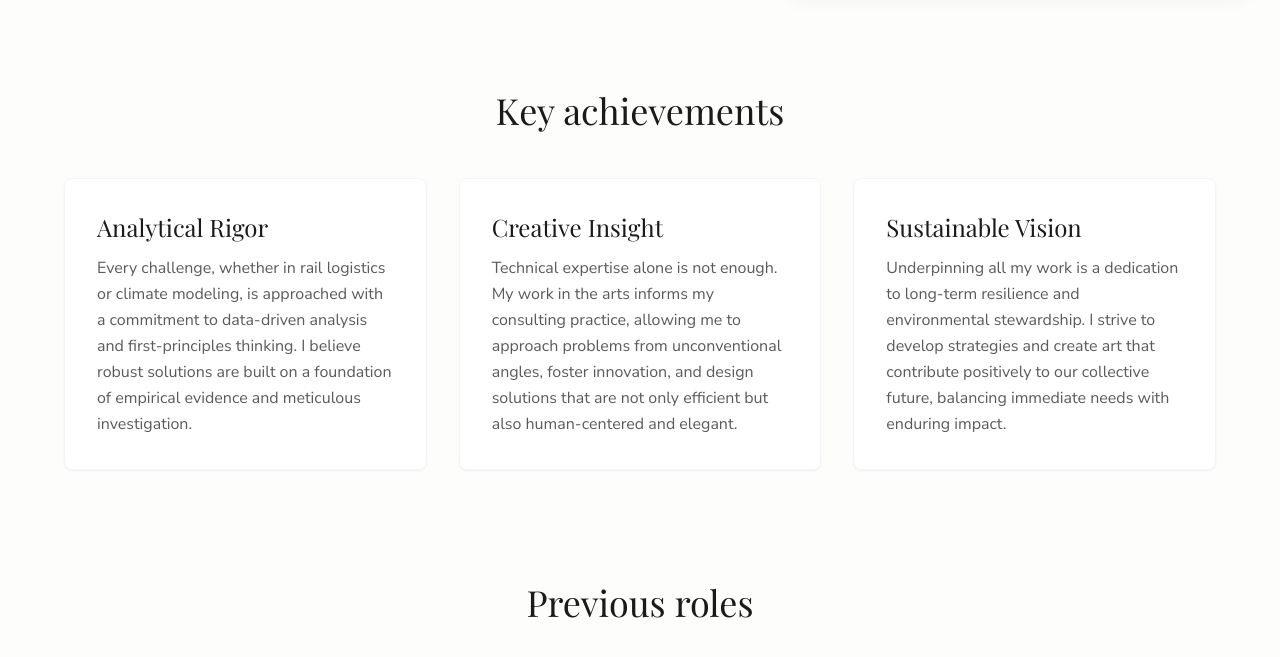
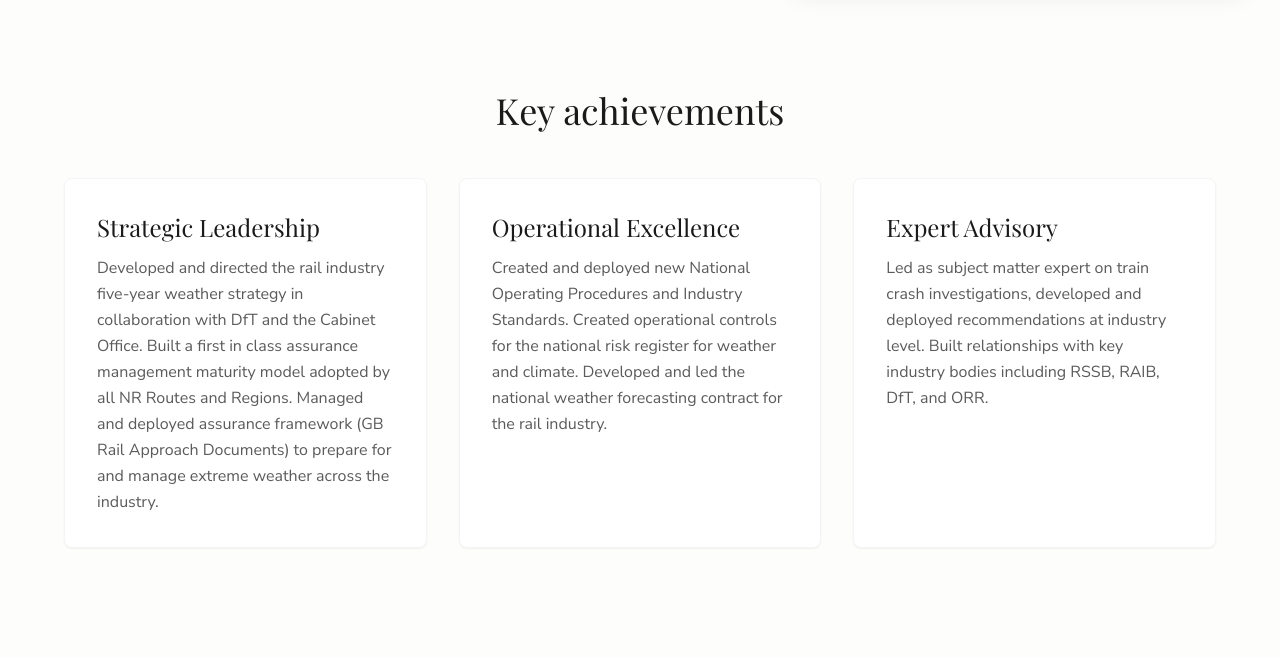
Before and after one commit to 015x/bhrail, a plain HTML site: page index.html in a window 1280 px wide. Shown: the part 612-1269 px from the top of the page. Drawn offline with nearby package versions, Linux system fonts and the light colour scheme; a web font is replaced by a local one.

Commit message:
Update index.html

```diff
--- a/index.html
+++ b/index.html
@@ -95,21 +95,21 @@ performance, safety, and resilience, delivering a safer railway for passengers a
     <h2 class="font-serif text-4xl text-text-primary text-center mb-12">Key achievements</h2>
     <div class="grid md:grid-cols-3 gap-8 max-w-6xl mx-auto">
         <div class="bg-white p-8 rounded-lg shadow-sm border border-gray-100">
-                      <h3 class="font-serif text-2xl text-text-primary mb-3">Analytical Rigor</h3>
+            <h3 class="font-serif text-2xl text-text-primary mb-3">Strategic Leadership</h3>
             <p class="text-text-secondary leading-relaxed">
-                          Every challenge, whether in rail logistics or climate modeling, is approached with a commitment to data-driven analysis and first-principles thinking. I believe robust solutions are built on a foundation of empirical evidence and meticulous investigation.
+                Developed and directed the rail industry five-year weather strategy in collaboration with DfT and the Cabinet Office. Built a first in class assurance management maturity model adopted by all NR Routes and Regions. Managed and deployed assurance framework (GB Rail Approach Documents) to prepare for and manage extreme weather across the industry.
             </p>
         </div>
         <div class="bg-white p-8 rounded-lg shadow-sm border border-gray-100">
-                      <h3 class="font-serif text-2xl text-text-primary mb-3">Creative Insight</h3>
+            <h3 class="font-serif text-2xl text-text-primary mb-3">Operational Excellence</h3>
             <p class="text-text-secondary leading-relaxed">
-                         Technical expertise alone is not enough. My work in the arts informs my consulting practice, allowing me to approach problems from unconventional angles, foster innovation, and design solutions that are not only efficient but also human-centered and elegant.
+                Created and deployed new National Operating Procedures and Industry Standards. Created operational controls for the national risk register for weather and climate. Developed and led the national weather forecasting contract for the rail industry.
             </p>
         </div>
         <div class="bg-white p-8 rounded-lg shadow-sm border border-gray-100">
-                      <h3 class="font-serif text-2xl text-text-primary mb-3">Sustainable Vision</h3>
+            <h3 class="font-serif text-2xl text-text-primary mb-3">Expert Advisory</h3>
             <p class="text-text-secondary leading-relaxed">
-                         Underpinning all my work is a dedication to long-term resilience and environmental stewardship. I strive to develop strategies and create art that contribute positively to our collective future, balancing immediate needs with enduring impact.
+                Led as subject matter expert on train crash investigations, developed and deployed recommendations at industry level. Built relationships with key industry bodies including RSSB, RAIB, DfT, and ORR.
             </p>
         </div>
     </div>
```
Lines whose indentation alone changed are shown as unchanged.
